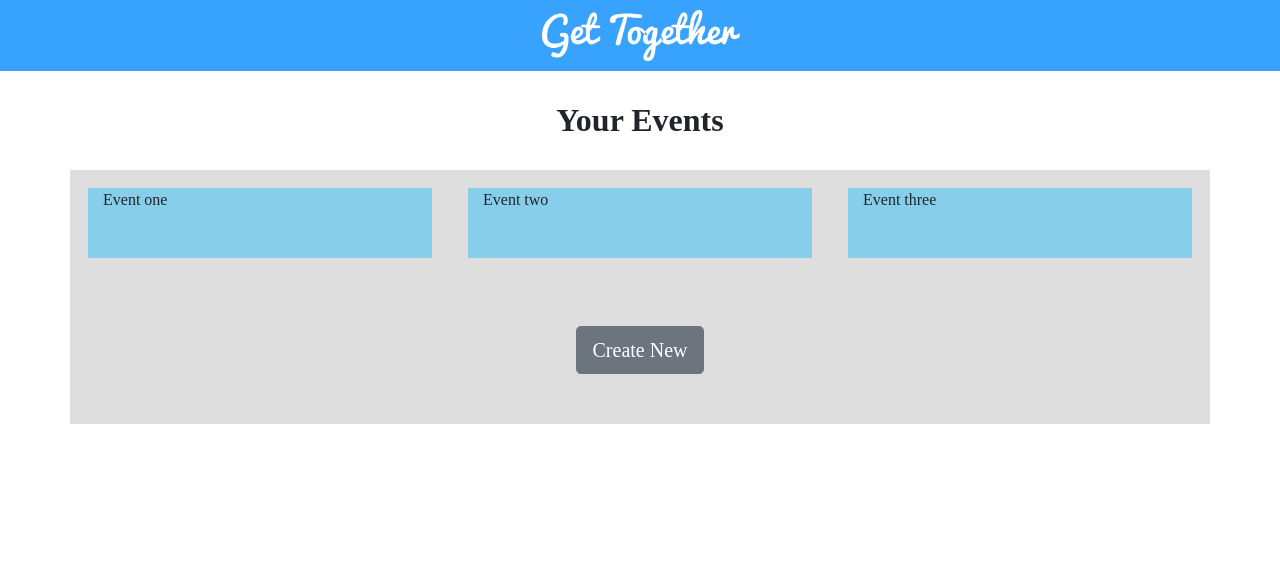
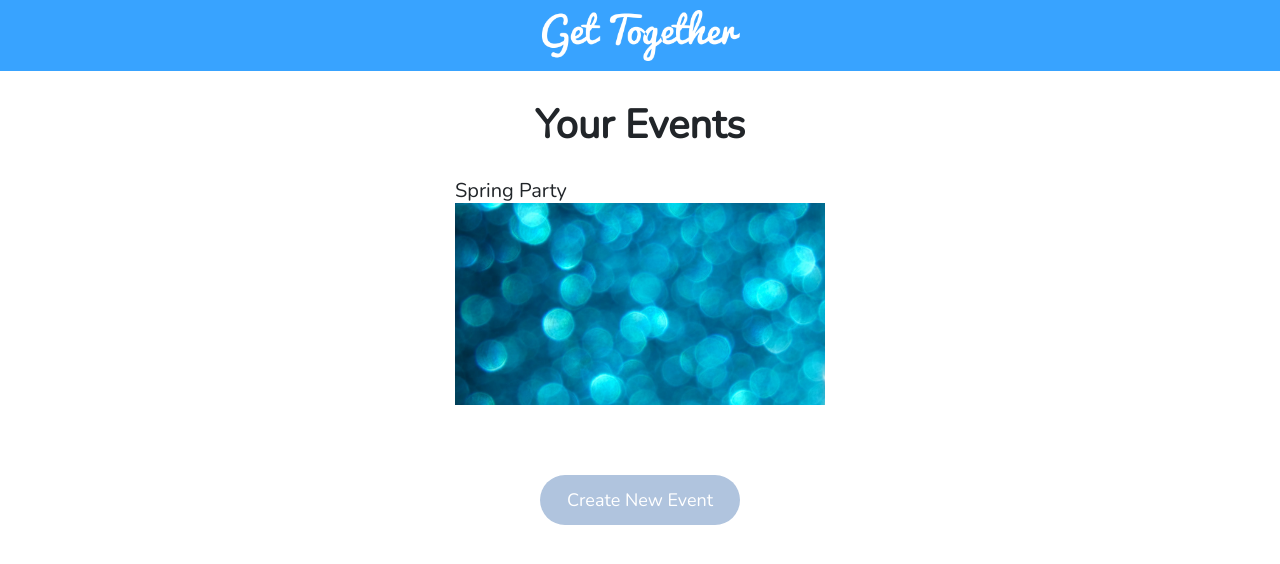
Before and after one commit to ellakoo05/GetTogether, a PHP site: page /Dashboard.html in a window 1280 px wide. Shown: the top 564 px of the page. Run offline with PHP 8.4, Linux system fonts and the light colour scheme.

Commit message:
New Dashboard Look
This is how we think the dashboard for events should look like, some litlle changes are necessery.

```diff
--- a/Dashboard.css
+++ b/Dashboard.css
@@ -1,5 +1,5 @@
 body{
-  font-family: 'Nunito';
+  font-family: 'Nunito', sans-serif;
 }
 
 #banner{
@@ -15,7 +15,36 @@ body{
   margin: 50px;
 }
 
-h2{
+.container {
+  position: relative;
+  width: 400px;
+}
+
+.container:hover .col{
+  opacity: 1;
+}
+
+.col{
+  position: absolute;
+  top: 0;
+  bottom: 0;
+  left: 0;
+  right: 0;
+  height: 100%;
+  width: 100%;
+  opacity: 0;
+  transition: .5s ease;
+  background-color: skyblue;
+}
+
+.image {
+  display: block;
+  width: 100%;
+  height: auto;
+
+}
+
+h1{
   text-align: center;
   margin: 30px;
   font-weight: 600;
@@ -24,12 +53,65 @@ h2{
   width: 200px;
 }
 
-.container{
-  background-color: rgba(106, 106, 106, 0.22);
+
+.text {
+  color: white;
+  font-size: 20px;
+  position: absolute;
+  top: 50%;
+  left: 50%;
+  -webkit-transform: translate(-50%, -50%);
+  -ms-transform: translate(-50%, -50%);
+  transform: translate(-50%, -50%);
+  text-align: center;
+  opacity: 1;
 }
 
-.col{
-  height: 70px;
-  background-color: skyblue;
-  margin: 18px;
+.button1{
+  position: absolute;
+  width: 150px;
+  height: 40px;
+  border-radius: 35px;
+  background-color: lightsteelblue;
+  color: white;
+  left: 0;
+  right: 0;
+  bottom: 0;
+  margin: auto;
+  top: 120px;
+
 }
+
+.button1:hover{
+  background-color: #b784a7;
+}
+
+.title{
+  left: 0;
+  right: 0;
+  bottom: 0;
+  margin: auto;
+  top: 120px;
+}
+
+.newbtn{
+  width: 200px;
+  height: 50px;
+  background-color: lightsteelblue;
+  position: absolute;
+  right: 0;
+  top: 200px;
+  bottom: 0;
+  left: 0;
+  margin: auto;
+  border-radius: 35px;
+  border: none;
+  color: white;
+  padding: 5px;
+  text-align: center;
+  font-size: 18px;
+}
+
+.newbtn:hover{
+  background-color: #b784a7;
+}
--- a/Dashboard.html
+++ b/Dashboard.html
@@ -5,10 +5,12 @@
     <meta charset="utf-8">
     <meta name="viewport" content="width=device-width, initial-scale=1, shrink-to-fit=no">
 
+
     <!-- Bootstrap CSS -->
     <link rel="stylesheet" href="https://stackpath.bootstrapcdn.com/bootstrap/4.3.1/css/bootstrap.min.css" integrity="sha384-ggOyR0iXCbMQv3Xipma34MD+dH/1fQ784/j6cY/iJTQUOhcWr7x9JvoRxT2MZw1T" crossorigin="anonymous">
 
     <link rel="stylesheet" href="Dashboard.css">
+    <link href="https://fonts.googleapis.com/css?family=Nunito" rel="stylesheet">
 
     <title>Dashboard</title>
   </head>
@@ -17,26 +19,33 @@
     <img id="title" src="./src/assets/title.png" alt="GetTogether">
     </div>
 
-    <h2>Your Events</h2>
+    <h1>Your Events</h1>
 
    <div class="container">
-  <div class="row align-items-start">
+   <!--I want this title in middle of the image("not sure how to do it")-->
+    <h5 class="title">Spring Party</h5>
+     <img class="image" src="src/assets/sparkles.jpeg">
     <div class="col">
-      Event one
+    <!--Get the address and Time from database-->
+     <div class="text">1230 Davie Street<br>12:00PM-12:40AM</div>
+     <button class="button1">Go to Event</button>
     </div>
+    </div>
+<!--
     <div class="col">
       Event two
     </div>
     <div class="col">
       Event three
     </div>
-  </div>
+-->
+
 
   <div class="text-center">
-      <button id="new" type="button" class="btn btn-secondary btn-lg">Create New</button>
+      <button type="button" class="newbtn">Create New Event</button>
     </div>
 
-  </div>
+
 
   </body>
 </html>
```
